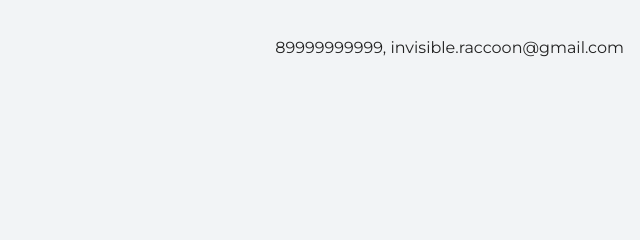
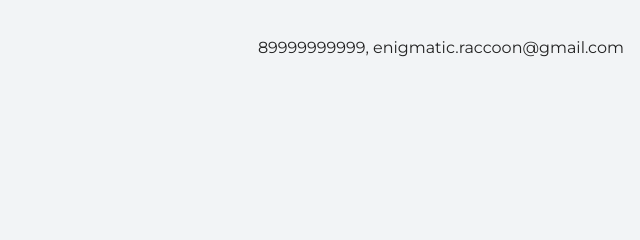
Before and after one commit to ElvinaZykrina/my.site, a plain HTML site: page index.html in a window 1280 px wide. Shown: the top 240 px of the page, 640-1280 px from the left. Drawn offline with nearby package versions, Linux system fonts and the light colour scheme.

Commit message:
Update index.html

```diff
--- a/index.html
+++ b/index.html
@@ -10,7 +10,7 @@
   <body>
     <header class="page-header">
   <div class="container">
-    89999999999, invisible.raccoon@gmail.com
+    89999999999, enigmatic.raccoon@gmail.com
   </div>
 </header>
 
```
